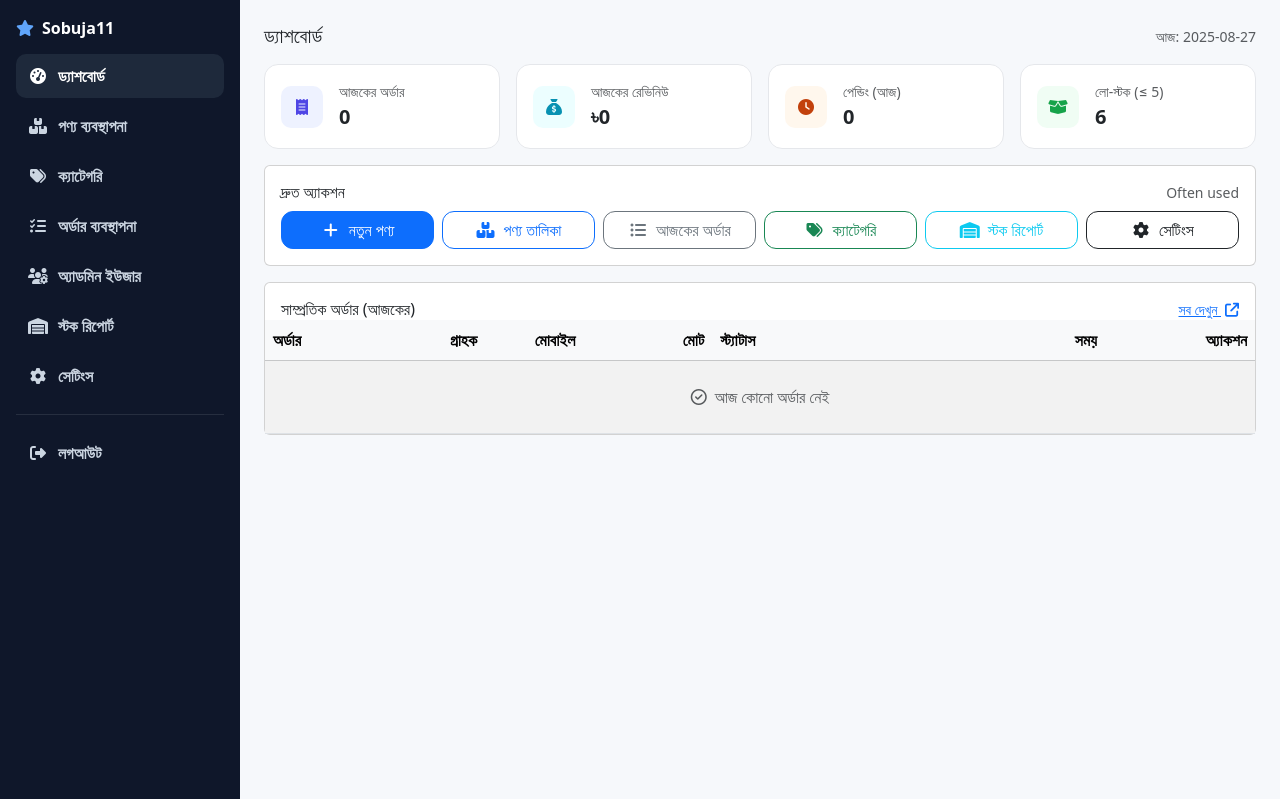
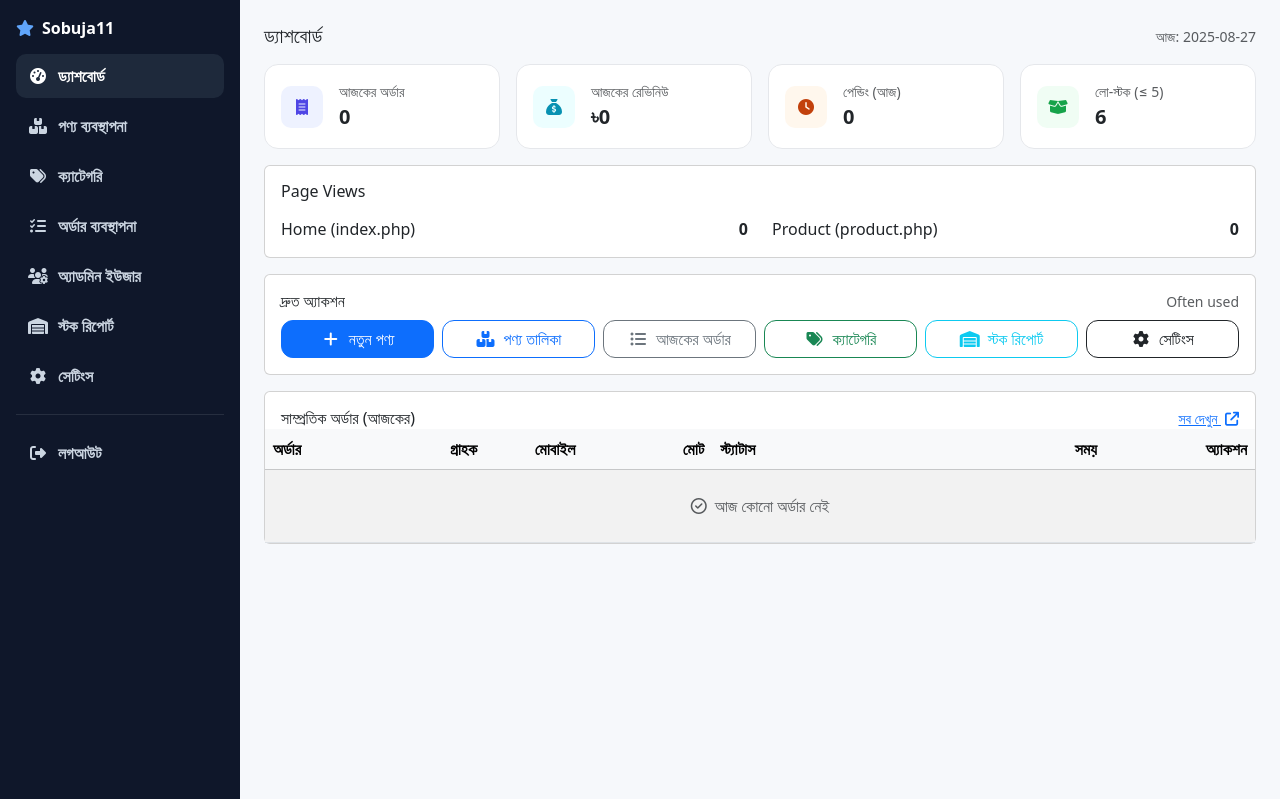
Before and after one commit to ronedata/starshop, a PHP site: page /admin/index.php in a window 1280 px wide. Shown: the top 799 px of the page. Run offline with PHP 8.4, Linux system fonts and the light colour scheme; a user stored in the database is signed in; data comes from the database, SQL or seed files in the repository; both versions use the stored data as it was after the commit; data that the repository does not hold is empty; some libraries are stand-ins or nearby versions.

Commit message:
Track page views for index and product pages

```diff
--- a/admin/index.php
+++ b/admin/index.php
@@ -42,6 +42,15 @@ $stm->execute([$td]); $pending_today = (int)$stm->fetchColumn();
 /* Low stock count */
 $stm = $pdo->prepare("SELECT COUNT(*) FROM products WHERE stock <= ?");
 $stm->execute([$LOW_STOCK]); $low_stock_count = (int)$stm->fetchColumn();
+
+/* Page view counts */
+$views = [];
+try {
+  $stm = $pdo->query("SELECT page, views FROM page_views WHERE page IN ('index','product')");
+  $views = $stm->fetchAll(PDO::FETCH_KEY_PAIR);
+} catch (Throwable $e) {}
+$index_views   = (int)($views['index']   ?? 0);
+$product_views = (int)($views['product'] ?? 0);
 
 /* ---- Recent orders (today) ---- */
 $limit = 15;
@@ -168,6 +177,27 @@ function status_badge_class($s){
   </div>
 </div>
 
+<!-- Page Views -->
+<div class="card mb-3">
+  <div class="card-body">
+    <h6 class="mb-3">Page Views</h6>
+    <div class="row">
+      <div class="col-12 col-md-6">
+        <div class="d-flex justify-content-between align-items-center">
+          <span>Home (index.php)</span>
+          <span class="fw-bold"><?=$index_views?></span>
+        </div>
+      </div>
+      <div class="col-12 col-md-6">
+        <div class="d-flex justify-content-between align-items-center">
+          <span>Product (product.php)</span>
+          <span class="fw-bold"><?=$product_views?></span>
+        </div>
+      </div>
+    </div>
+  </div>
+</div>
+
 <!-- Quick Actions -->
 <div class="card mb-3">
   <div class="card-body">
--- a/config.php
+++ b/config.php
@@ -62,4 +62,18 @@ function save_setting($key, $value){
   $pdo->prepare("INSERT INTO settings(`key`,`value`) VALUES(?,?) ON DUPLICATE KEY UPDATE value=VALUES(value)")
       ->execute([$key, $value]);
 }
+
+// ---------- page view helpers ----------
+function increment_page_view($page){
+  $pdo = get_pdo();
+  $pdo->prepare("INSERT INTO page_views(page, views) VALUES(?,1) ON DUPLICATE KEY UPDATE views=views+1")
+      ->execute([$page]);
+}
+
+function get_page_views($page){
+  $pdo = get_pdo();
+  $stm = $pdo->prepare("SELECT views FROM page_views WHERE page=? LIMIT 1");
+  $stm->execute([$page]);
+  return (int)($stm->fetchColumn() ?: 0);
+}
 ?>
--- a/index.php
+++ b/index.php
@@ -1,4 +1,7 @@
-<?php require_once __DIR__.'/config.php'; ?>
+<?php
+require_once __DIR__.'/config.php';
+increment_page_view('index');
+?>
 <?php include __DIR__.'/partials_header.php'; ?>
 
 <?php
--- a/product.php
+++ b/product.php
@@ -14,6 +14,7 @@ $stm = $pdo->prepare("
 $stm->execute([$id]);
 $p = $stm->fetch();
 if (!$p) { http_response_code(404); echo "Not Found"; exit; }
+increment_page_view('product');
 
 /* ---------- Stock flags ---------- */
 $stock     = max(0, (int)($p['stock'] ?? 0));
```
Also changed, not shown: db.sql (+6 -3 lines).
